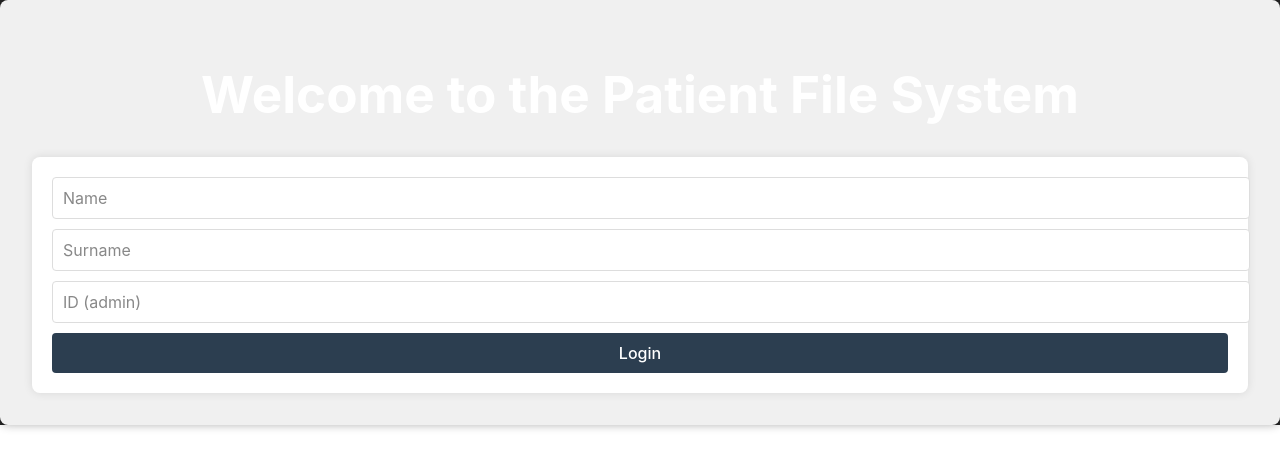
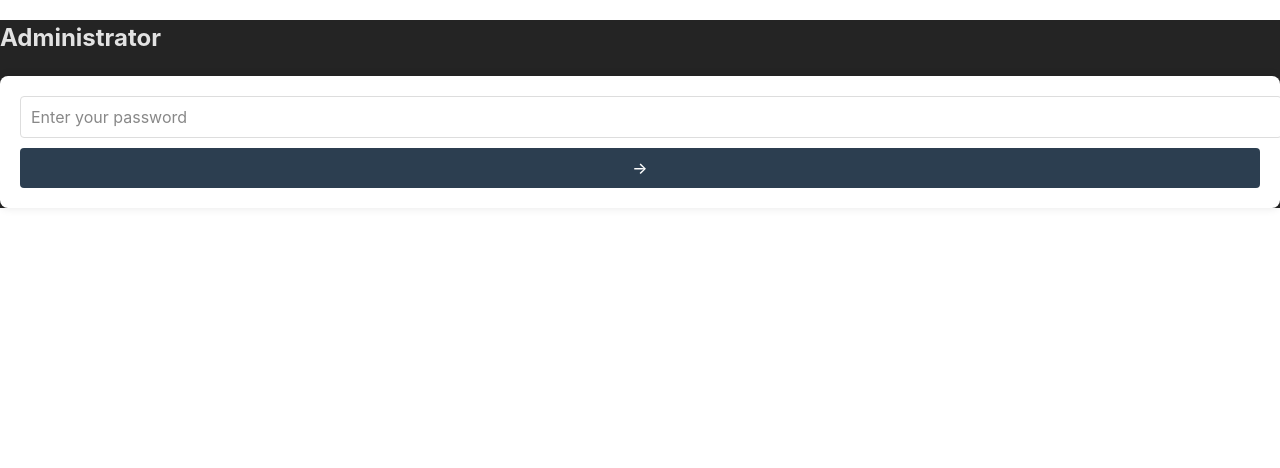
Before and after one commit to Cynthig/MedFile, a React (Vite) app: page / in a window 1280 px wide. Shown: the top 468 px of the page. Built offline with nearby package versions, Linux system fonts and the light colour scheme.

Commit message:
HomePage re design

```diff
--- a/src/components/HomePage.jsx
+++ b/src/components/HomePage.jsx
@@ -1,51 +1,42 @@
-import React, { useState, useEffect } from 'react';
+import React, { useState } from 'react';
 import { useNavigate } from 'react-router-dom';
 import '../index.css';  // Assuming you have a separate CSS file
 import Sidebar from './Sidebar';
+
 const HomePage = ({ onLogin }) => {
-  const [practitioner, setPractitioner] = useState({ name: '', surname: '', id: '' });
+  const [password, setPassword] = useState('');
   const navigate = useNavigate();
 
   const handleChange = (e) => {
-    setPractitioner({ ...practitioner, [e.target.name]: e.target.value });
+    setPassword(e.target.value);
   };
 
   const handleSubmit = (e) => {
     e.preventDefault();
-    onLogin(practitioner);
-    navigate('/dashboard'); // Navigate to patient-form after successful login
+    if (password === 'admin123') { // Check for the correct password
+      onLogin('Administrator');
+      navigate('/dashboard'); // Navigate to the dashboard after successful login
+    } else {
+      alert('Invalid password');
+    }
   };
 
   return (
-    <div className="container">
-      <h1>Welcome to the Patient File System</h1>
+    <div className="login-wrapper">
+      <div className="login-box">
+        <div className="avatar"></div>
+        <h2>Administrator</h2>
         <form className="login-form" onSubmit={handleSubmit}>
           <input
-          type="text"
-          name="name"
-          value={practitioner.name}
+            type="password"
+            value={password}
             onChange={handleChange}
-          placeholder="Name"
+            placeholder="Enter your password"
             required
           />
-        <input
-          type="text"
-          name="surname"
-          value={practitioner.surname}
-          onChange={handleChange}
-          placeholder="Surname"
-          required
-        />
-        <input
-          type="text"
-          name="id"
-          value={practitioner.id}
-          onChange={handleChange}
-          placeholder="ID (admin)"
-          required
-        />
-        <button type="submit">Login</button>
+          <button type="submit" aria-label="Submit">→</button>
         </form>
+      </div>
     </div>
   );
 };
```
Lines whose indentation alone changed are shown as unchanged.
